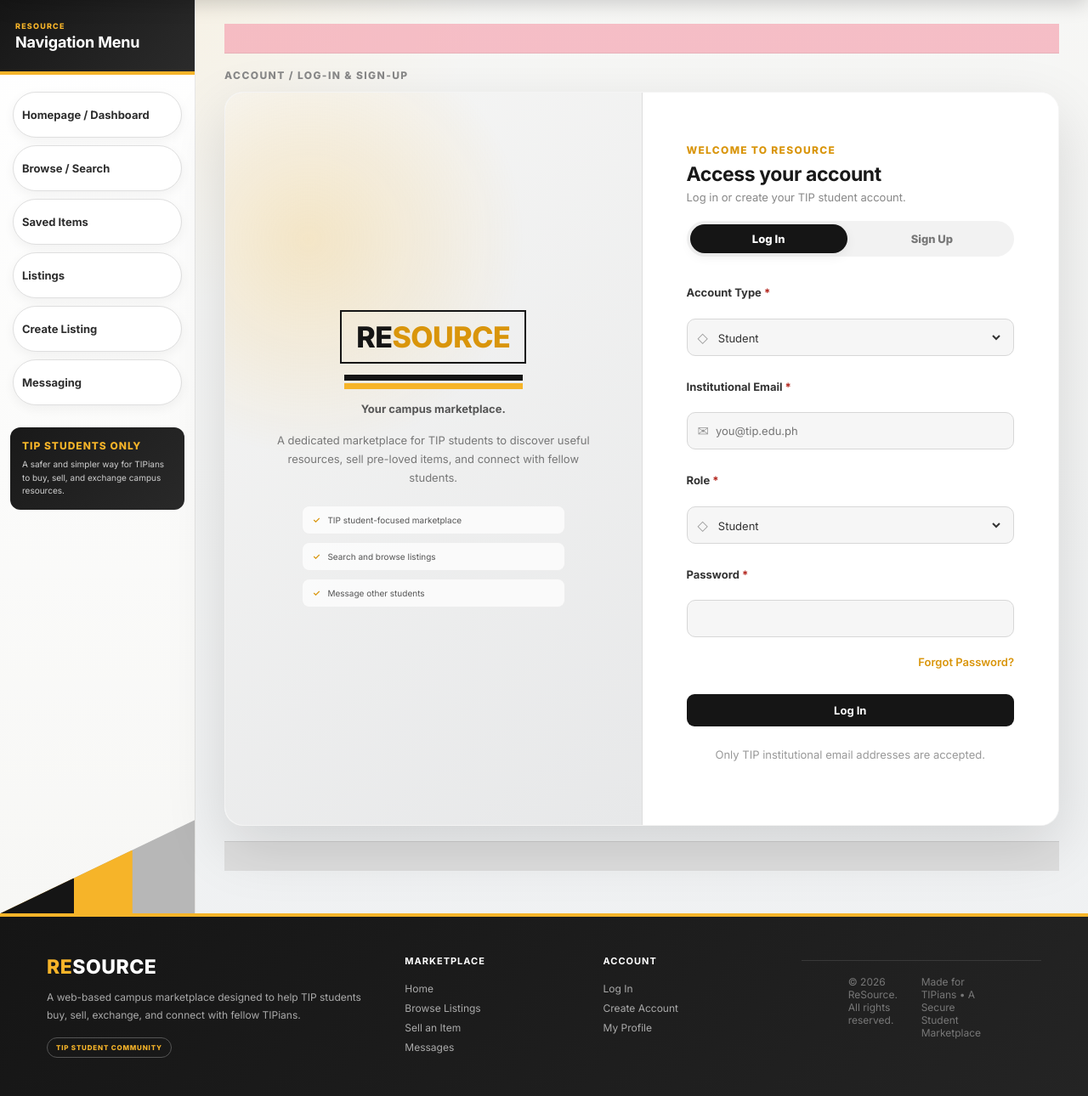
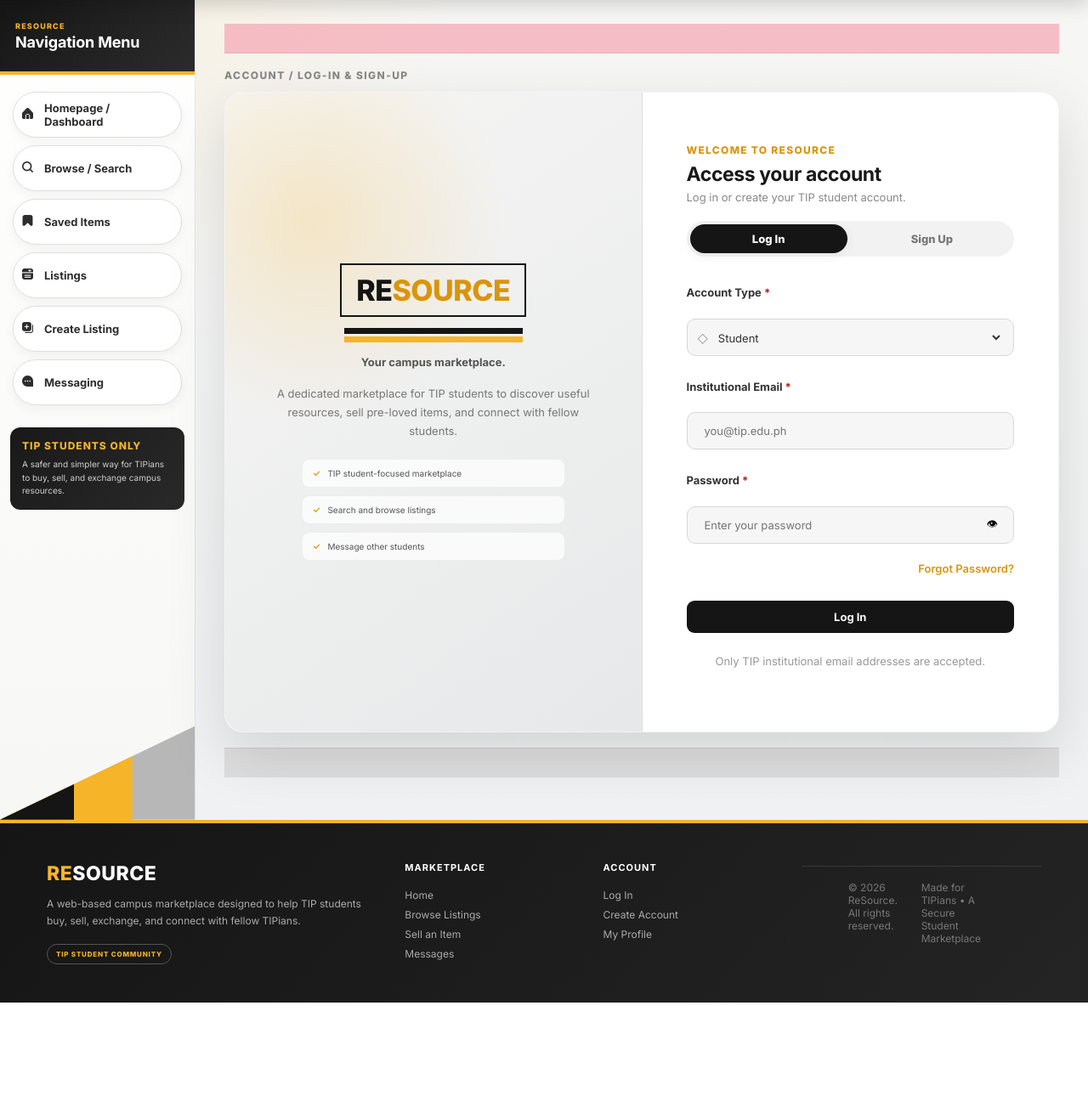
Before and after one commit to ckatem/FinalProject_WebSys, a PHP site: page /frontend/index.php in a window 1280 px wide. Shown: the part 76-1366 px from the top of the page at 85% size. After the commit the page ends 1256 px from the top, so only its background shows below. Run offline with PHP 8.4, Linux system fonts and the light colour scheme; some libraries are stand-ins or nearby versions.

Commit message:
try mo here

```diff
--- a/frontend/index.php
+++ b/frontend/index.php
@@ -11,6 +11,13 @@
     <meta name="description"
         content="ReSource is a campus marketplace for TIP students to buy, sell, save, and connect.">
     <meta name="theme-color" content="#f6b429">
+
+    <link rel="stylesheet"
+        href="https://cdn-uicons.flaticon.com/uicons-solid-rounded/css/uicons-solid-rounded.css">
+    <link rel="stylesheet"
+        href="https://cdn-uicons.flaticon.com/uicons-solid-straight/css/uicons-solid-straight.css">
+    <link rel="stylesheet"
+        href="https://cdn-uicons.flaticon.com/uicons-bold-rounded/css/uicons-bold-rounded.css">
 
     <link
         href="https://fonts.googleapis.com/css2?family=Inter:wght@300;400;500;600;700;800&family=Merriweather:wght@300;400;700&display=swap"
@@ -126,29 +128,35 @@
             <nav class="nav">
 
                 <a href="#" class="nav-item" data-page="dashboard">
-                    Homepage / Dashboard
+                    <i class="fi fi-sr-home nav-home-icon" aria-hidden="true"></i>
+                    <span class="dashboard-nav-label">Homepage / Dashboard</span>
                 </a>
 
 
                 <a href="#" class="nav-item" data-page="browse">
-                    Browse / Search
+                    <i class="fi fi-br-search nav-search-icon" aria-hidden="true"></i>
+                    <span class="browse-nav-label">Browse / Search</span>
                 </a>
 
                 <a href="#" class="nav-item" data-page="saved">
-                    Saved Items
+                    <i class="fi fi-sr-bookmark nav-saved-icon" aria-hidden="true"></i>
+                    <span class="saved-nav-label">Saved Items</span>
                     <span class="nav-count hidden" id="nav-saved-count">0</span>
                 </a>
 
                 <a href="#" class="nav-item" data-page="listing">
-                    Listings
+                    <i class="fi fi-sr-list-dropdown nav-listing-icon" aria-hidden="true"></i>
+                    <span class="listing-nav-label">Listings</span>
                 </a>
 
                 <a href="#" class="nav-item" data-page="create">
-                    Create Listing
+                    <i class="fi fi-sr-multiple fi-sr-layer-plus nav-create-icon" aria-hidden="true"></i>
+                    <span class="create-nav-label">Create Listing</span>
                 </a>
 
                 <a href="#" class="nav-item" data-page="messaging">
-                    Messaging
+                    <i class="fi fi-ss-comment-dots nav-messaging-icon" aria-hidden="true"></i>
+                    <span class="messaging-nav-label">Messaging</span>
                 </a>
 
                 <a href="admin-dashboard.php#reports" class="nav-item hidden" id="admin-reports-nav"
@@ -292,7 +300,9 @@
 
                         <div class="category-item" data-category="Books" data-goto="browse">
 
-                            <div class="cat-icon">📖</div>
+                            <div class="cat-icon">
+                                <i class="fi fi-ss-book-alt" aria-hidden="true"></i>
+                            </div>
 
                             <div class="cat-text">
                                 <div class="cat-name">Books</div>
@@ -308,7 +318,9 @@
 
                         <div class="category-item" data-category="Electronics" data-goto="browse">
 
-                            <div class="cat-icon">💻</div>
+                            <div class="cat-icon">
+                                <i class="fi fi-sr-computer-speaker" aria-hidden="true"></i>
+                            </div>
 
                             <div class="cat-text">
                                 <div class="cat-name">Electronics</div>
@@ -324,7 +336,9 @@
 
                         <div class="category-item" data-category="Laboratory" data-goto="browse">
 
-                            <div class="cat-icon">🔧</div>
+                            <div class="cat-icon">
+                                <i class="fi fi-sr-tools fi-sr-tool-box" aria-hidden="true"></i>
+                            </div>
 
                             <div class="cat-text">
                                 <div class="cat-name">Laboratory</div>
@@ -340,7 +354,9 @@
 
                         <div class="category-item" data-category="Uniforms" data-goto="browse">
 
-                            <div class="cat-icon">👕</div>
+                            <div class="cat-icon">
+                                <i class="fi fi-sr-vest" aria-hidden="true"></i>
+                            </div>
 
                             <div class="cat-text">
                                 <div class="cat-name">Uniforms</div>
@@ -487,34 +503,33 @@
                                 </select>
                             </div>
 
-                            <label class="field-label" for="login-email">
+                            <label class="field-label">
                                 Institutional Email <span>*</span>
                             </label>
 
                             <div class="input-with-icon">
-                                <span class="icon" aria-hidden="true">✉</span>
+                                <span class="icon"></span>
+
                                 <input type="email" id="login-email" placeholder="you@tip.edu.ph" autocomplete="email"
                                     required>
                             </div>
 
 
-                            <label class="field-label" for="login-role">Role <span>*</span></label>
+                            <label class="field-label">
+                                Password <span>*</span>
+                            </label>
+
                             <div class="input-with-icon">
-                                <span class="icon" aria-hidden="true">◇</span>
-                                <select id="login-role" required>
-                                    <option value="student">Student</option>
-                                    <option value="admin">Administrator</option>
-                                </select>
-                            </div>
-
-                            <!-- ...existing code... -->
-
-                            <label class="field-label" for="login-password">
-                                Password <span>*</span>
-                            </label>
-                            <div class="input-with-icon">
-                                <!-- ...existing code... -->
-                                <input type="password" id="login-password" autocomplete="current-password" required>
+
+                                <span class="icon"></span>
+
+                                <input type="password" id="login-password" placeholder="Enter your password"
+                                    autocomplete="current-password" required>
+
+                                <button type="button" class="icon-toggle" id="toggle-password">
+                                    👁
+                                </button>
+
                             </div>
 
 
@@ -551,7 +566,7 @@
                                 </label>
 
                                 <div class="input-with-icon">
-                                    <span class="icon">✓</span>
+                                    <span class="icon"></span>
 
                                     <input type="text" id="verification-code" placeholder="Enter 6-digit code"
                                         inputmode="numeric" autocomplete="one-time-code" maxlength="6" required>
@@ -585,7 +600,7 @@
                                 </label>
 
                                 <div class="input-with-icon">
-                                    <span class="icon" aria-hidden="true">✉</span>
+                                    <span class="icon" aria-hidden="true"></span>
                                     <input type="email" id="reset-request-email" placeholder="you@tip.edu.ph"
                                         autocomplete="email" required>
                                 </div>
@@ -685,33 +700,29 @@
                                         Middle Name <span class="optional-label">(Optional)</span>
                                     </label>
 
-                                    <label class="field-label" for="signup-first-name">
-                                        First Name <span>*</span>
-                                    </label>
-                                    <input class="text-input" id="signup-first-name" type="text" placeholder="Juan"
-                                        autocomplete="given-name" required>
-
-                                    <div class="field-col">
-                                        <label class="field-label" for="signup-middle-name">
-                                            Middle Name <span class="optional-label">(Optional)</span>
-                                        </label>
                                     <input class="text-input" id="signup-middle-name" type="text" placeholder="Dela"
                                         autocomplete="additional-name">
-                                    </div>
-
-
-                                    <label class="field-label" for="signup-last-name">
+
+                                </div>
+
+                            </div>
+
+
+                            <label class="field-label">
                                 Last Name <span>*</span>
                             </label>
+
                             <input class="text-input" id="signup-last-name" type="text" placeholder="Cruz"
                                 autocomplete="family-name" required>
 
-                                    <label class="field-label" for="signup-student-id">
+
+                            <label class="field-label">
                                 Student ID <span>*</span>
                             </label>
+
                             <input class="text-input" id="signup-student-id" type="text"
-                                        placeholder="Enter your TIP Student ID" autocomplete="off" minlength="5"
-                                        maxlength="20" required>
+                                placeholder="Enter your TIP Student ID" autocomplete="off" minlength="5" maxlength="20"
+                                required>
 
                             <p class="input-help">
                                 Enter the student ID assigned to you by TIP.
@@ -729,22 +740,25 @@
 
                             <div class="input-with-icon">
 
-                                        <span class="icon">✉</span>
-
-                                        <input id="signup-email" class="text-input" type="email"
-                                            placeholder="you@tip.edu.ph" autocomplete="email" required>
-
-                                    </div>
-
-
-                                    <label class="field-label" for="signup-email">
-                                        Institutional Email <span>*</span>
+                                <span class="icon"></span>
+
+                                <input id="signup-email" class="text-input" type="email" placeholder="you@tip.edu.ph"
+                                    autocomplete="email" required>
+
+                            </div>
+
+
+                            <label class="field-label">
+                                Password <span>*</span>
                             </label>
 
                             <div class="input-with-icon">
-                                        <span class="icon" aria-hidden="true">✉</span>
-                                        <input id="signup-email" class="text-input" type="email"
-                                            placeholder="you@tip.edu.ph" autocomplete="email" required>
+
+                                <span class="icon"></span>
+
+                                <input id="signup-password" class="text-input" type="password"
+                                    placeholder="Create a password" autocomplete="new-password" minlength="6" required>
+
                             </div>
 
 
@@ -754,7 +768,7 @@
 
                             <div class="input-with-icon">
 
-                                        <span class="icon">🔒</span>
+                                <span class="icon"></span>
 
                                 <input id="signup-password2" class="text-input" type="password"
                                     placeholder="Confirm your password" autocomplete="new-password" required>
@@ -1473,15 +1502,20 @@
 
                                 <div class="field-col">
 
-                            <label class="field-label" for="create-condition">
+                                    <label class="field-label">
                                         Condition <span>*</span>
                                     </label>
 
                                     <select class="text-input" id="create-condition" required>
-                                <option value="">Select condition</option>
+
+                                        <option value="">
+                                            Select condition
+                                        </option>
+
                                         <option>New</option>
                                         <option>Used - Good</option>
                                         <option>Used - Fair</option>
+
                                     </select>
 
                                 </div>
@@ -1489,47 +1523,28 @@
 
                                 <div class="field-col">
 
-                            <label class="field-label" for="create-condition">
-                                Condition <span>*</span>
-                            </label>
-
-                            <select class="text-input" id="create-condition" required>
-                                <option value="">Select condition</option>
-                                <option>New</option>
-                                <option>Used - Good</option>
-                                <option>Used - Fair</option>
-                            </select>
-
-                        </div>
-
-
-                        <option>New</option>
-                        <option>Used - Good</option>
-                        <option>Used - Fair</option>
-                        </select>
-
-                        <label class="field-label" for="create-price">
+                                    <label class="field-label">
                                         Price (₱) <span>*</span>
                                     </label>
 
-                        <input class="text-input" id="create-price" type="number" min="1" placeholder="e.g. 250"
-                            required>
-
-                    </div>
-
-                </div>
-
-
-
-                <label class="field-label" for="create-description">
+                                    <input class="text-input" id="create-price" type="number" min="1"
+                                        placeholder="e.g. 250" required>
+
+                                </div>
+
+                            </div>
+
+
+                            <label class="field-label">
                                 Description <span>*</span>
                             </label>
 
                             <textarea class="text-input textarea" id="create-description"
-                    placeholder="Add details, highlights, included materials, defects, etc." required></textarea>
-
-
-                <label class="field-label" for="create-campus">
+                                placeholder="Add details, highlights, included materials, defects, etc."
+                                required></textarea>
+
+
+                            <label class="field-label">
                                 Campus <span>*</span>
                             </label>
 
```
Also changed, not shown: other parts of frontend/index.php (+48 -37 lines). Lines whose indentation alone changed are shown as unchanged.
